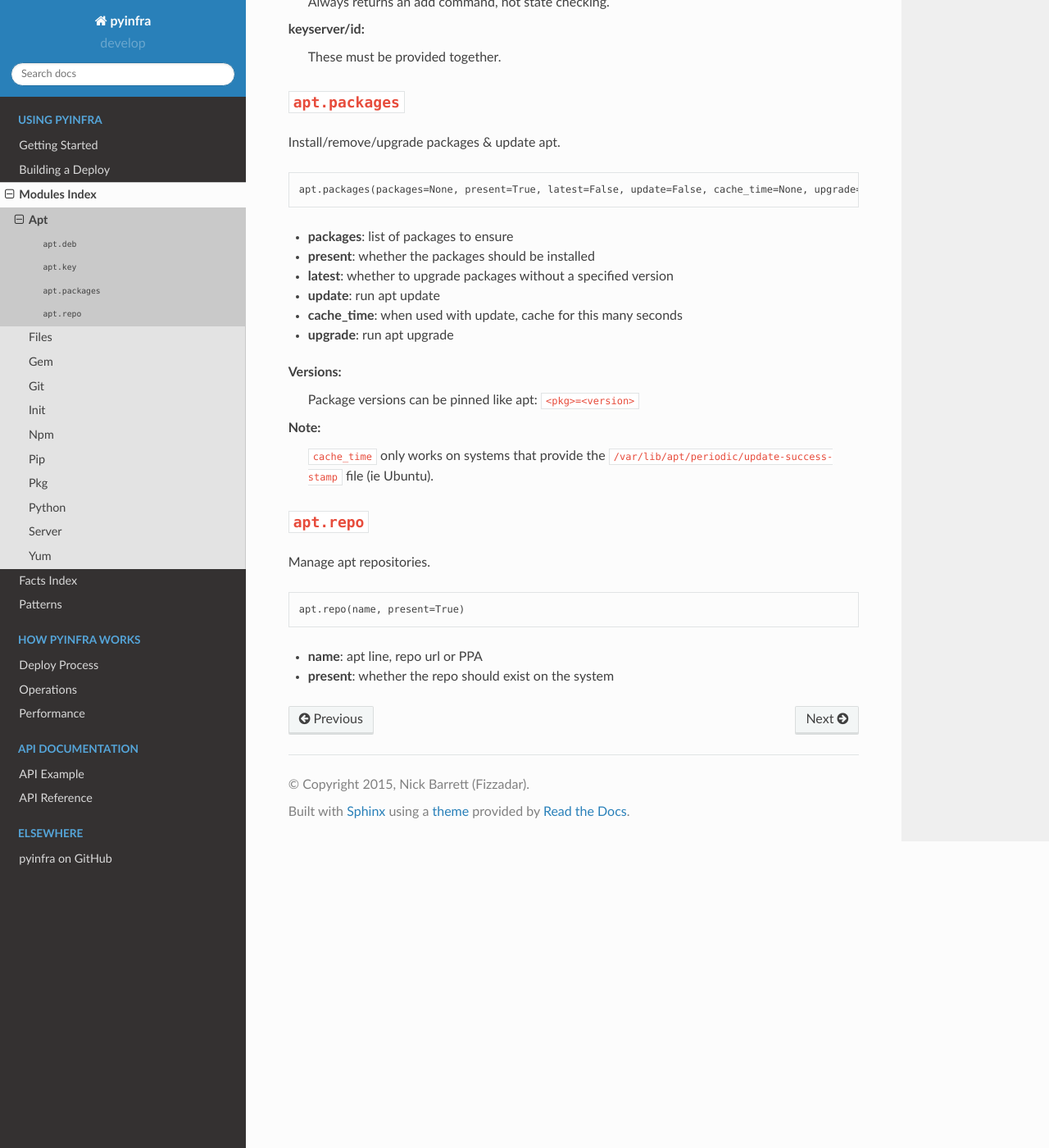
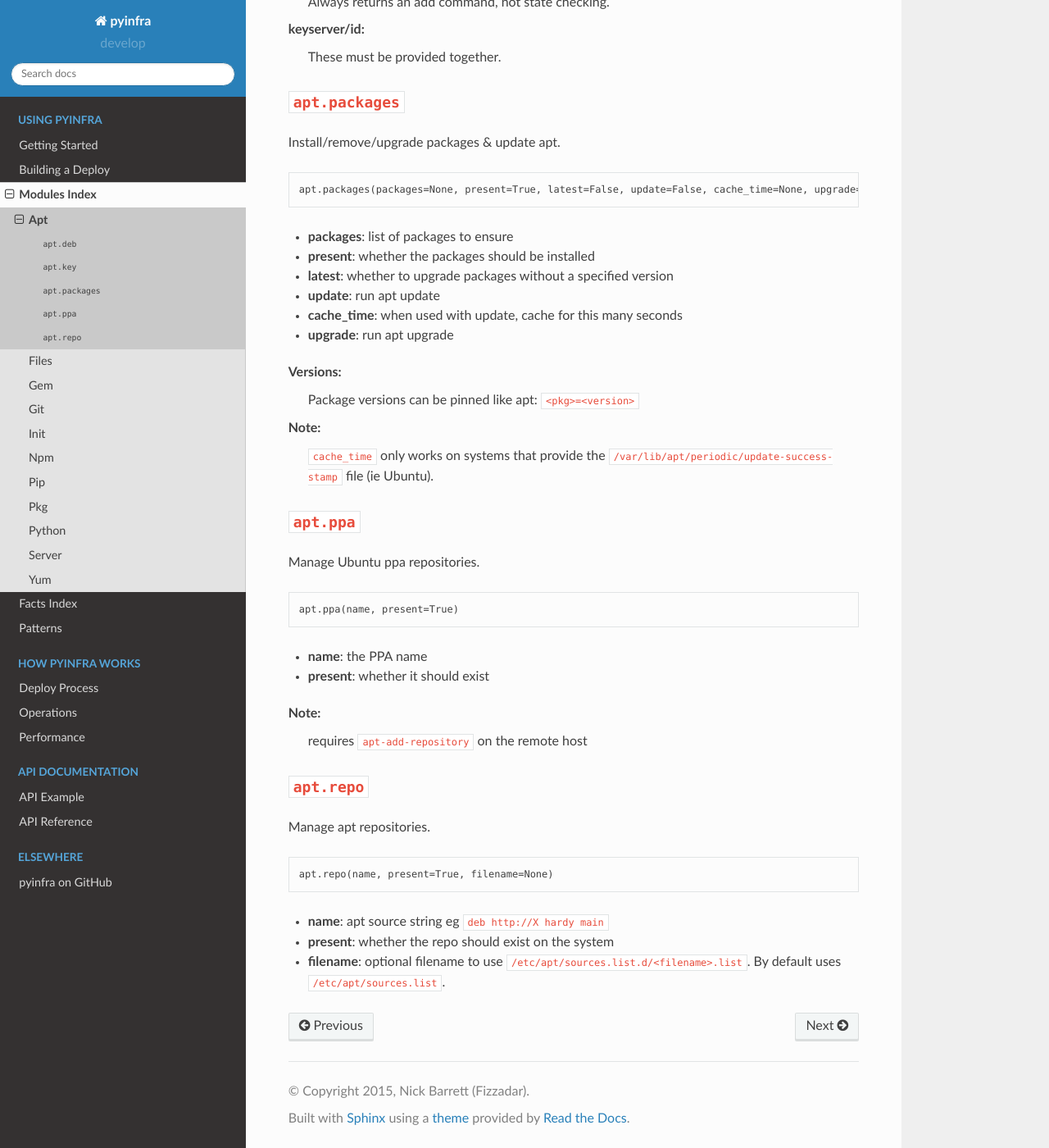
Before and after one commit to pyinfra-dev/pyinfra, a Sphinx documentation site: the page built from docs/modules/apt.rst, in a window 1280 px wide and 1400 px high, scrolled down 932 px. Shown: the whole window at 82% size. Built offline with Sphinx 7.4.7 and the Read the Docs theme 2.0.0, drawn with Linux system fonts in a browser that asks for light colours.

Commit message:
Documentation update for v0.1.dev16.

```diff
--- a/docs/modules/apt.rst
+++ b/docs/modules/apt.rst
@@ -69,6 +69,22 @@ Note:
     ``/var/lib/apt/periodic/update-success-stamp`` file (ie Ubuntu).
 
 
+:code:`apt.ppa`
+~~~~~~~~~~~~~~~
+
+Manage Ubuntu ppa repositories.
+
+.. code:: python
+
+    apt.ppa(name, present=True)
+
++ **name**: the PPA name
++ **present**: whether it should exist
+
+Note:
+    requires ``apt-add-repository`` on the remote host
+
+
 :code:`apt.repo`
 ~~~~~~~~~~~~~~~~
 
@@ -76,7 +92,9 @@ Manage apt repositories.
 
 .. code:: python
 
-    apt.repo(name, present=True)
+    apt.repo(name, present=True, filename=None)
 
-+ **name**: apt line, repo url or PPA
++ **name**: apt source string eg ``deb http://X hardy main``
 + **present**: whether the repo should exist on the system
++ **filename**: optional filename to use ``/etc/apt/sources.list.d/<filename>.list``. By
+  default uses ``/etc/apt/sources.list``.
```
